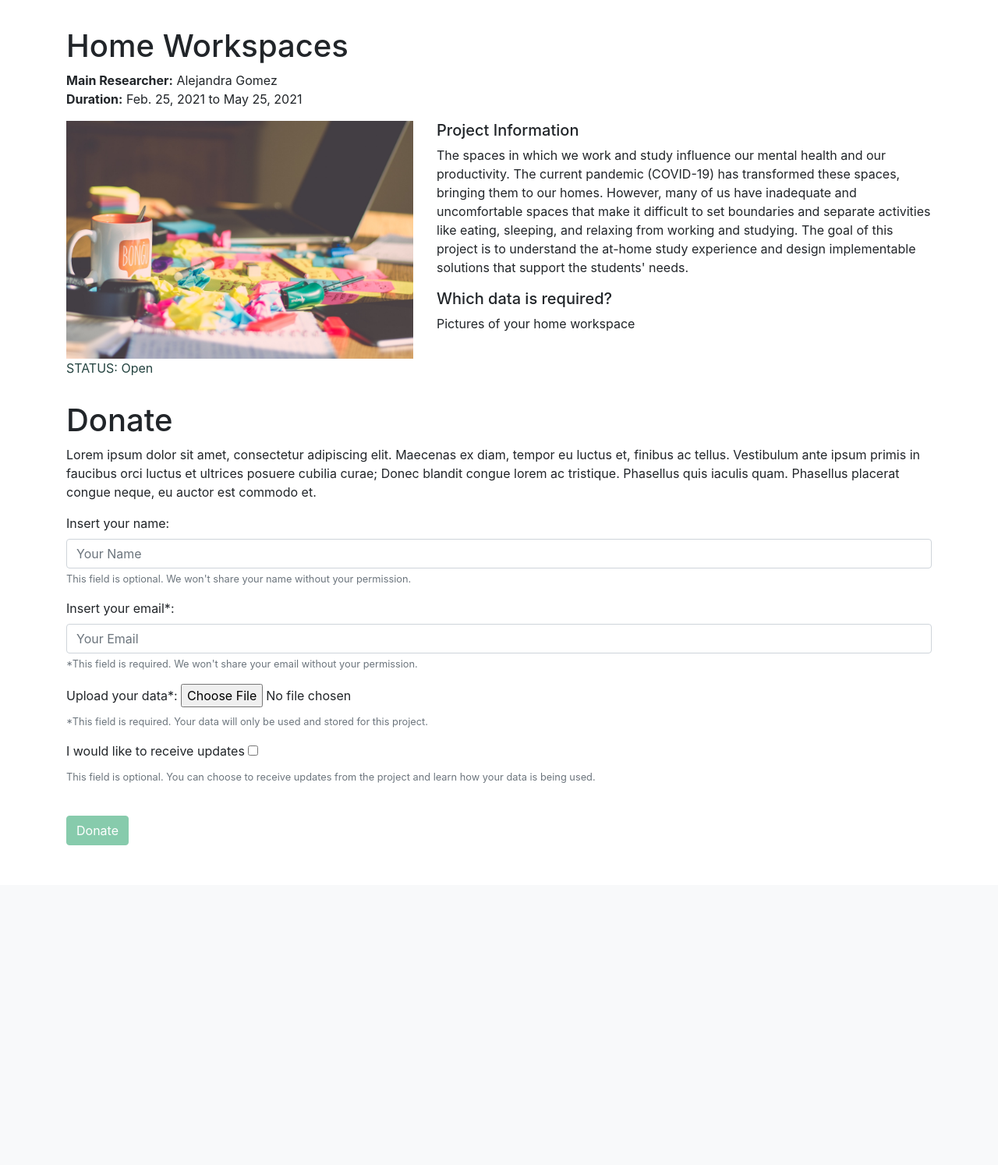
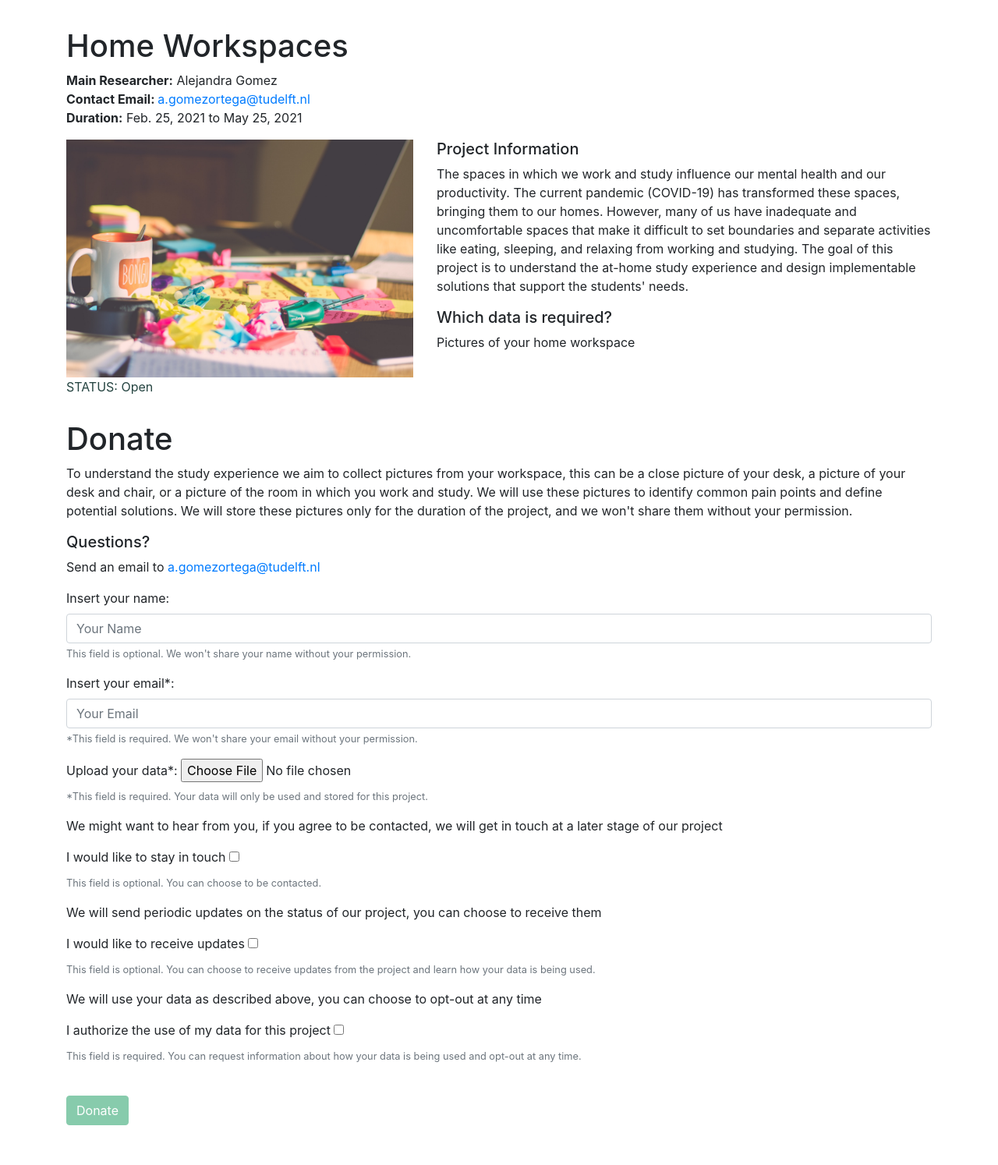
Before and after one commit to gomezago/data-donation, a Django app: page /causes/1/ in a window 1280 px wide. Shown: the part 61-1555 px from the top of the page at 78% size. Before the commit the page ends 1145 px from the top, so only its background shows below. Run offline with Django 3.2, Linux system fonts and the light colour scheme; data comes from the database, SQL or seed files in the repository; both versions use the stored data as it was after the commit; some libraries are stand-ins or nearby versions.

Commit message:
Change project description and form

```diff
--- a/causes/forms.py
+++ b/causes/forms.py
@@ -29,6 +29,18 @@ class DonationForm(forms.Form):
 
     available = forms.BooleanField(
         required=False,
-        label="Do you agree to...",
+        label="We might want to hear from you, if you agree to be contacted, we will get in touch at a later stage of our project",
         widget=forms.CheckboxInput()
     )
+
+    updates = forms.BooleanField(
+        required=False,
+        label="We will send periodic updates on the status of our project, you can choose to receive them",
+        widget=forms.CheckboxInput()
+    )
+
+    permission = forms.BooleanField(
+        required=True,
+        label="We will use your data as described above, you can choose to opt-out at any time",
+        widget=forms.CheckboxInput()
+    )
--- a/causes/models.py
+++ b/causes/models.py
@@ -12,6 +12,7 @@ class Cause(models.Model):
     end = models.DateField(blank=False, null=True) # End of project
     contact_name = models.CharField(max_length=100, blank=False, null=True) #Name of Researcher
     contact_email = models.EmailField(blank=False, null=True) # Email of person in charge.
+    data_info = models.TextField(blank=False, null=True)
 
     def __str__(self):
         return self.title
--- a/causes/templates/cause_detail.html
+++ b/causes/templates/cause_detail.html
@@ -5,6 +5,7 @@
 <div style="padding-top: 35px">
 <h1>{{ cause.title }}</h1>
     <p><b>Main Researcher:</b> {{ cause.contact_name }}<br>
+        <b>Contact Email: </b><a href="mailto:{{ cause.contact_email }}">{{ cause.contact_email }}</a><br>
         <b>Duration:</b> {{ cause.start}} to {{ cause.end }}</p>
 </div>
 <div class="row">
@@ -27,7 +28,9 @@
 <div class="col" style="padding-bottom: 35px">
     {% if cause.active %}
         <h1>Donate</h1>
-        <p>Lorem ipsum dolor sit amet, consectetur adipiscing elit. Maecenas ex diam, tempor eu luctus et, finibus ac tellus. Vestibulum ante ipsum primis in faucibus orci luctus et ultrices posuere cubilia curae; Donec blandit congue lorem ac tristique. Phasellus quis iaculis quam. Phasellus placerat congue neque, eu auctor est commodo et.</p>
+        <p>{{ cause.data_info }}</p>
+        <h5>Questions?</h5>
+        <p>Send an email to <a href="mailto:{{ cause.contact_email }}">{{ cause.contact_email }}</a></p>
         <form action="/causes/{{ cause.pk }}/", method="post", enctype="multipart/form-data">
             {% csrf_token %}
             <div class="form-group">
@@ -46,9 +49,22 @@
                 <small class="form-text text-muted">*This field is required. Your data will only be used and stored for this project.</small>
             </div>
             <div class="form-group">
+                <p>We might want to hear from you, if you agree to be contacted, we will get in touch at a later stage of our project</p>
+                <label>I would like to stay in touch</label>
+                {{ form.available }}
+                <small class="form-text text-muted">This field is optional. You can choose to be contacted.</small>
+            </div>
+            <div class="form-group">
+                <p>We will send periodic updates on the status of our project, you can choose to receive them</p>
                 <label>I would like to receive updates</label>
-                {{ form.available }}
+                {{ form.updates }}
                 <small class="form-text text-muted">This field is optional. You can choose to receive updates from the project and learn how your data is being used.</small>
+            </div>
+             <div class="form-group">
+                <p>We will use your data as described above, you can choose to opt-out at any time</p>
+                <label>I authorize the use of my data for this project</label>
+                {{ form.permission }}
+                <small class="form-text text-muted">This field is required. You can request information about how your data is being used and opt-out at any time.</small>
             </div>
             <br>
                 <button type="submit" class="btn btn-primary" style="background-color:#87CBAC; border-color:#87CBAC;"> Donate </button>
```
Also changed, not shown: pages/templates/pages_about.html (+6 -2 lines), causes/migrations/0006_cause_data_info.py (added), db.sqlite3, media/images/cause1.png (deleted), media/images/cause3.png (deleted), media/images/desk.jpg (added), media/images/mike-dorner-sf_1ZDA1YFw-unsplash.jpg (deleted), media/images/mike-dorner-sf_1ZDA1YFw-unsplash_kVmIOyE.jpg (deleted), media/images/spotify.jpg (added).
